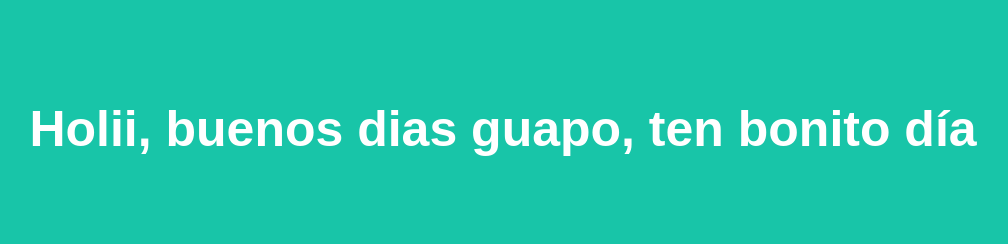
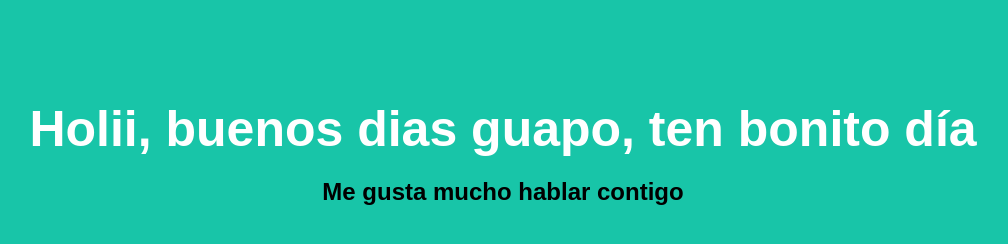
Before and after one commit to ameeerguez12/Ch54-miPrimerRepo, a plain HTML site: page index.html in a window 1280 px wide. Shown: the whole page, without its empty margins (137-1145 px from the left). Drawn offline with Linux system fonts and the light colour scheme.

Commit message:
feat: Se agrega titulo 2

```diff
--- a/index.html
+++ b/index.html
@@ -7,6 +7,7 @@
 
 <body>
   <h1>Holii, buenos dias guapo, ten bonito día</h1>
+  <h2>Me gusta mucho hablar contigo</h2>
 </body>
 
 </html>
```
